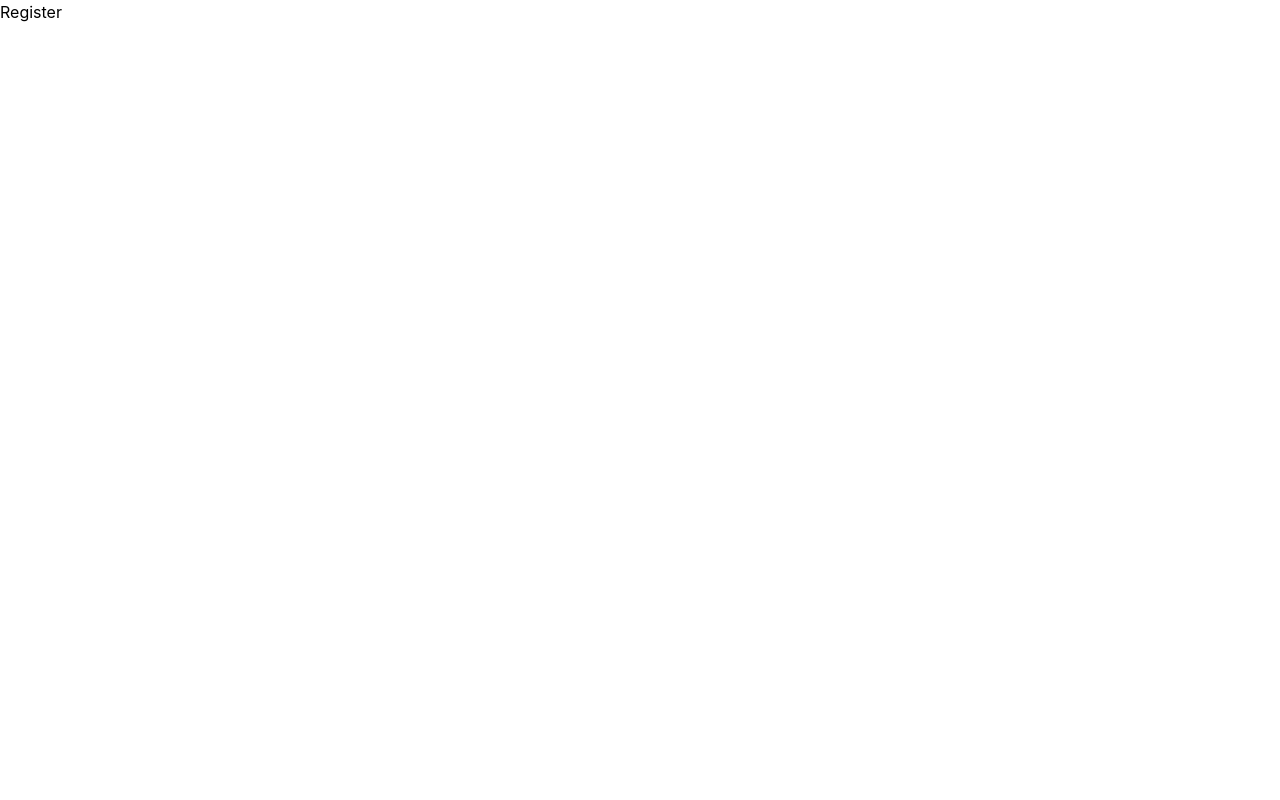
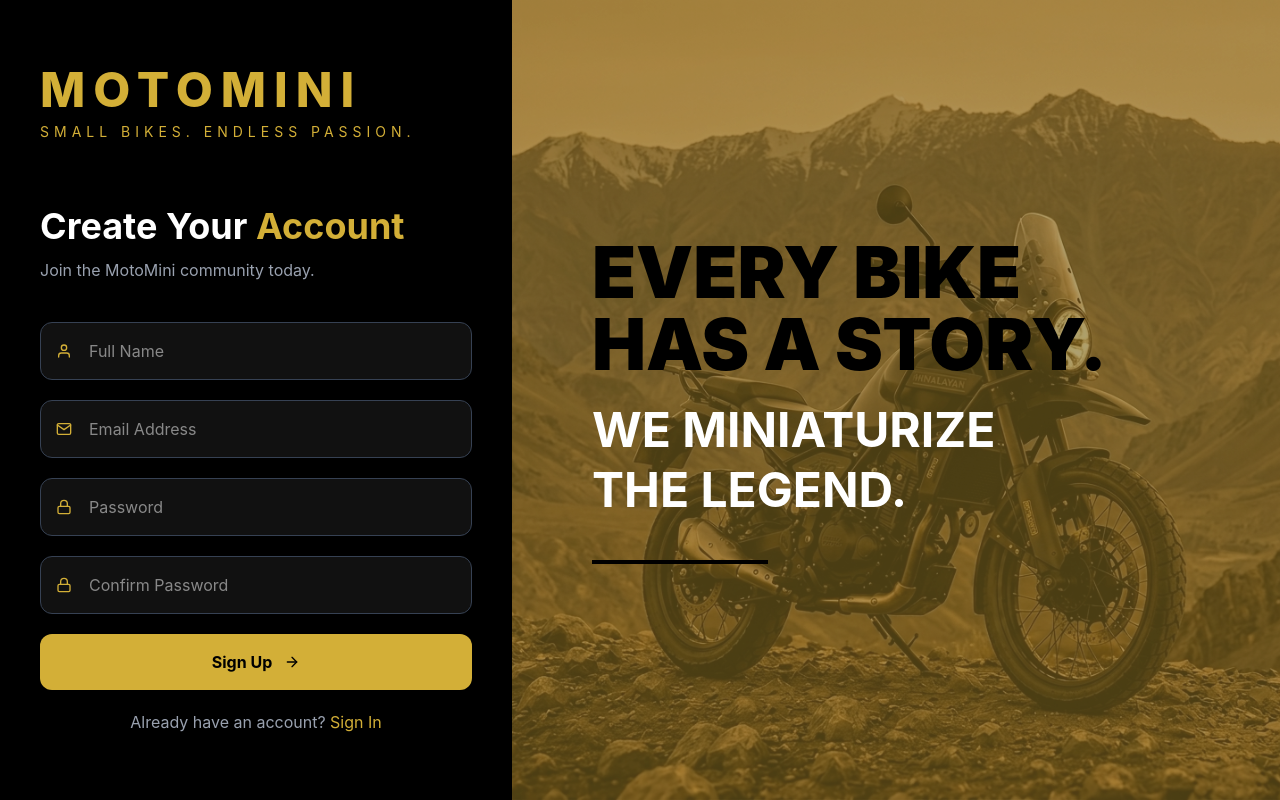
Before and after one commit to VpThahir215/MotoMini, a React (Vite) app: page /register in a window 1280 px wide. Built offline with nearby package versions, Linux system fonts and the light colour scheme; data requests are answered from the project's data file.

Commit message:
login,register pages UI compleated

```diff
--- a/src/component/home/Categories.jsx
+++ b/src/component/home/Categories.jsx
@@ -3,7 +3,7 @@ import React from 'react'
 
 const categories = [
   {
-    name: "Sport",
+    name: "Sport Bike",
     image:
       "https://images.unsplash.com/photo-1558981806-ec527fa84c39?q=80&w=1200&auto=format&fit=crop",
   },
@@ -13,12 +13,12 @@ const categories = [
       "https://images.unsplash.com/photo-1517846693594-1567da72af75?q=80&w=1200&auto=format&fit=crop",
   },
   {
-    name: "MotoGP",
+    name: "Super Bike",
     image:
       "https://i.pinimg.com/736x/e8/45/9f/e8459fe21d04fcbbccc87b296f796838.jpg",
   },
   {
-    name: "Super",
+    name: "Naked Bike",
     image:
       "https://images.unsplash.com/photo-1515777315835-281b94c9589f?q=80&w=1200&auto=format&fit=crop",
   },
@@ -40,7 +40,6 @@ export default function Categories() {
     <div>
         <section className="bg-black py-24 px-6">
       <div className="max-w-7xl mx-auto">
-        {/* Heading */}
         <p className="text-center text- uppercase tracking-[0.35em] text-sm font-semibold">
           Browse By Type
         </p>
@@ -49,24 +48,20 @@ export default function Categories() {
           Shop Categories
         </h2>
 
-        {/* Grid */}
         <div className="mt-16 grid grid-cols-1 md:grid-cols-2 lg:grid-cols-3 gap-6">
           {categories.map((item) => (
             <div
               key={item.name}
               className="group relative overflow-hidden rounded-2xl h-64 cursor-pointer"
             >
-              {/* Image */}
               <img
                 src={item.image}
                 alt={item.name}
                 className="w-full h-full object-cover transition-transform duration-700 group-hover:scale-110"
               />
 
-              {/* Overlay */}
               <div className="absolute inset-0 bg-black/45 group-hover:bg-black/30 transition duration-500"></div>
 
-              {/* Text */}
               <div className="absolute bottom-6 left-6">
                 <p className="text-white uppercase tracking-widest text-xs font-semibold">
                   Collection
--- a/src/component/home/Hero.jsx
+++ b/src/component/home/Hero.jsx
@@ -2,6 +2,7 @@ import React from 'react'
 import { motion } from 'motion/react'
 import { useState } from 'react'
 import { PlusIcon } from 'lucide-react'
+import { Link } from 'react-router-dom'
 
 
 const PANELS = [
@@ -77,7 +78,7 @@ const Hero = () => {
                         className="font-heading text-6xl lg:text-8xl text-black-none tracking-wide"
 
                     >
-                     Collect <span style={{color:"#D3AF37"}}>Legendary</span>
+                        Collect <span style={{ color: "#D3AF37" }}>Legendary</span>
                         <br />
                         Miniature Motorcycles
 
@@ -85,13 +86,15 @@ const Hero = () => {
                     <p className=" pt-4 text-[15px] tracking-[0.3em] max-w-lg text-gray-200">
                         Discover beautifully crafted miniature motorcycles inspired by the world's most iconic machines. Perfect for collectors and enthusiasts.
                     </p>
-                    <br/>
+                    <br />
+                    <Link to={'/shop'}>
                         <button className="group flex items-center gap-2 border-2 bg-[#D3AF37] border-[#D3AF37] px-8 py-3 text-black  rounded-full hover:bg-[#D3AF37] hover:text-[#D3AF37] hover:border-black hover:bg-black transition-all duration-300">
                             <span>Explore Collection</span>
                             <span className="transition-transform duration-300 group-hover:translate-x-1">
                                 →
                             </span>
                         </button>
+                    </Link>
                 </div>
             </section>
         </div>
--- a/src/pages/Login.jsx
+++ b/src/pages/Login.jsx
@@ -1,11 +1,146 @@
-import React from 'react'
+import React from "react";
+import {
+  FiMail,
+  FiLock,
+  FiArrowRight,
+} from "react-icons/fi";
 
-function Login() {
+const Login = () => {
   return (
-    <div>
-      <h1>Login</h1>
-    </div>
-  )
-}
+    <section className="w-full h-screen flex overflow-hidden bg-black">
 
-export default Login
+      {/* Left Side */}
+      <div className="w-full lg:w-[40%] bg-black flex items-center justify-center px-10">
+
+        <div className="w-full max-w-md">
+
+          {/* Logo */}
+          <h1 className="text-5xl font-extrabold tracking-[8px] text-[#D3AF37]">
+            MOTOMINI
+          </h1>
+
+          <p className="text-[#D3AF37] uppercase tracking-[5px] mt-2 text-sm">
+            Small Bikes. Endless Passion.
+          </p>
+
+          {/* Heading */}
+          <div className="mt-16">
+            <h2 className="text-4xl font-bold text-white">
+              Welcome{" "}
+              <span className="text-[#D3AF37]">Back</span>
+            </h2>
+
+            <p className="text-gray-400 mt-3">
+              Sign in to continue your MotoMini journey.
+            </p>
+          </div>
+
+          {/* Form */}
+          <form className="mt-10 space-y-5">
+
+            <div className="relative">
+              <FiMail className="absolute left-4 top-1/2 -translate-y-1/2 text-[#D3AF37]" />
+
+              <input
+                type="email"
+                placeholder="Email Address"
+                className="w-full bg-[#111] border border-gray-700 rounded-xl py-4 pl-12 outline-none text-white focus:border-[#D3AF37]"
+              />
+            </div>
+
+            <div className="relative">
+              <FiLock className="absolute left-4 top-1/2 -translate-y-1/2 text-[#D3AF37]" />
+
+              <input
+                type="password"
+                placeholder="Password"
+                className="w-full bg-[#111] border border-gray-700 rounded-xl py-4 pl-12 outline-none text-white focus:border-[#D3AF37]"
+              />
+            </div>
+
+            {/* Remember & Forgot */}
+            <div className="flex justify-between items-center text-sm">
+
+              <label className="flex items-center gap-2 text-gray-400 cursor-pointer">
+                <input
+                  type="checkbox"
+                  className="accent-[#D3AF37]"
+                />
+                Remember Me
+              </label>
+
+              <button
+                type="button"
+                className="text-[#D3AF37] hover:underline"
+              >
+                Forgot Password?
+              </button>
+
+            </div>
+
+            {/* Button */}
+            <button
+              type="submit"
+              className="w-full bg-[#D3AF37] hover:bg-yellow-400 transition py-4 rounded-xl font-bold text-black flex justify-center items-center gap-3"
+            >
+              Login
+              <FiArrowRight />
+            </button>
+
+            <p className="text-center text-gray-400">
+              Don't have an account?{" "}
+              <span className="text-[#D3AF37] cursor-pointer hover:underline">
+                Sign Up
+              </span>
+            </p>
+
+          </form>
+
+        </div>
+
+      </div>
+
+      {/* Right Side */}
+      <div
+        className="hidden lg:flex w-[60%] relative bg-cover bg-center"
+        style={{
+          backgroundImage:
+            "url('/Gemini_Generated_Image_1pyejg1pyejg1pye.png')",
+        }}
+      >
+        {/* Dark Overlay */}
+        <div className="absolute inset-0 bg-black/40"></div>
+
+        {/* Gold Overlay */}
+        <div className="absolute inset-0 bg-[#D3AF37]/35"></div>
+
+        {/* Content */}
+        <div className="relative z-10 flex items-center px-20">
+
+          <div>
+
+            <h1 className="text-7xl font-black uppercase leading-none text-black">
+              Every Bike
+              <br />
+              Has A Story.
+            </h1>
+
+            <h2 className="text-5xl font-bold uppercase mt-5 text-white leading-tight">
+         We Miniaturize
+              <br />
+              The Legend.
+            </h2>
+
+            <div className="w-44 h-1 bg-black mt-10"></div>
+
+          </div>
+
+        </div>
+
+      </div>
+
+    </section>
+  );
+};
+
+export default Login;
--- a/src/pages/Register.jsx
+++ b/src/pages/Register.jsx
@@ -1,11 +1,142 @@
-import React from 'react'
+import React from "react";
+import {
+  FiUser,
+  FiMail,
+  FiLock,
+  FiArrowRight,
+} from "react-icons/fi";
 
-function Register() {
+const Register = () => {
   return (
-    <div>
-      <h1>Register</h1>
-    </div>
-  )
-}
+    <section className="w-full h-screen flex overflow-hidden bg-black">
 
-export default Register
+      {/* Left Side */}
+      <div className="w-full lg:w-[40%] bg-black flex items-center justify-center px-10">
+
+        <div className="w-full max-w-md">
+
+          {/* Logo */}
+          <h1 className="text-5xl font-extrabold tracking-[8px] text-[#D3AF37]">
+            MOTOMINI
+          </h1>
+
+          <p className="text-[#D3AF37] uppercase tracking-[5px] mt-2 text-sm">
+            Small Bikes. Endless Passion.
+          </p>
+
+          {/* Heading */}
+          <div className="mt-16">
+            <h2 className="text-4xl font-bold text-white">
+              Create Your{" "}
+              <span className="text-[#D3AF37]">Account</span>
+            </h2>
+
+            <p className="text-gray-400 mt-3">
+              Join the MotoMini community today.
+            </p>
+          </div>
+
+          {/* Form */}
+          <form className="mt-10 space-y-5">
+
+            <div className="relative">
+              <FiUser className="absolute left-4 top-1/2 -translate-y-1/2 text-[#D3AF37]" />
+              <input
+                type="text"
+                placeholder="Full Name"
+                className="w-full bg-[#111] border border-gray-700 rounded-xl py-4 pl-12 outline-none text-white focus:border-[#D3AF37]"
+              />
+            </div>
+
+            <div className="relative">
+              <FiMail className="absolute left-4 top-1/2 -translate-y-1/2 text-[#D3AF37]" />
+              <input
+                type="email"
+                placeholder="Email Address"
+                className="w-full bg-[#111] border border-gray-700 rounded-xl py-4 pl-12 outline-none text-white focus:border-[#D3AF37]"
+              />
+            </div>
+
+            <div className="relative">
+              <FiLock className="absolute left-4 top-1/2 -translate-y-1/2 text-[#D3AF37]" />
+              <input
+                type="password"
+                placeholder="Password"
+                className="w-full bg-[#111] border border-gray-700 rounded-xl py-4 pl-12 outline-none text-white focus:border-[#D3AF37]"
+              />
+            </div>
+
+            <div className="relative">
+              <FiLock className="absolute left-4 top-1/2 -translate-y-1/2 text-[#D3AF37]" />
+              <input
+                type="password"
+                placeholder="Confirm Password"
+                className="w-full bg-[#111] border border-gray-700 rounded-xl py-4 pl-12 outline-none text-white focus:border-[#D3AF37]"
+              />
+            </div>
+
+            <button
+              type="submit"
+              className="w-full bg-[#D3AF37] hover:bg-yellow-400 transition py-4 rounded-xl font-bold text-black flex justify-center items-center gap-3"
+            >
+              Sign Up
+              <FiArrowRight />
+            </button>
+
+            <p className="text-center text-gray-400">
+              Already have an account?{" "}
+              <span className="text-[#D3AF37] cursor-pointer hover:underline">
+                Sign In
+              </span>
+            </p>
+
+          </form>
+
+        </div>
+      </div>
+
+      {/* Right Side */}
+      <div
+        className="hidden lg:flex w-[60%] relative bg-cover bg-center"
+        style={{
+        backgroundImage: "url('/Gemini_Generated_Image_1pyejg1pyejg1pye.png')",
+        }}
+      >
+        {/* Dark Overlay */}
+        <div className="absolute inset-0 bg-black/40"></div>
+
+        {/* Gold Overlay */}
+        <div className="absolute inset-0 bg-[#D3AF37]/35"></div>
+
+        {/* Content */}
+        <div className="relative z-10 flex items-center px-20">
+
+          <div>
+
+
+
+            <h1 className="text-7xl font-black uppercase leading-none text-black">
+              Every Bike
+              <br />
+              Has A Story.
+            </h1>
+
+            <h2 className="text-5xl font-bold uppercase mt-5 text-white leading-tight">
+             We Miniaturize
+              <br />
+              The Legend.
+            </h2>
+
+            <div className="w-44 h-1 bg-black mt-10"></div>
+
+          </div>
+
+        </div>
+
+      </div>
+
+    </section>
+  );
+};
+
+export default Register;
```
Also changed, not shown: src/component/home/ FeaturedProducts.jsx (+19 -18 lines), public/Gemini_Generated_Image_1pyejg1pyejg1pye.png (added). Lines whose indentation alone changed are shown as unchanged.
